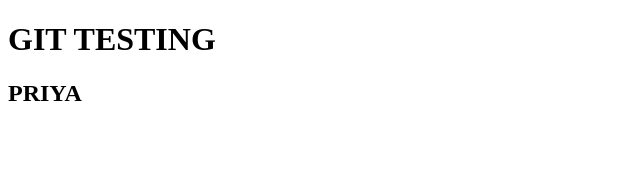
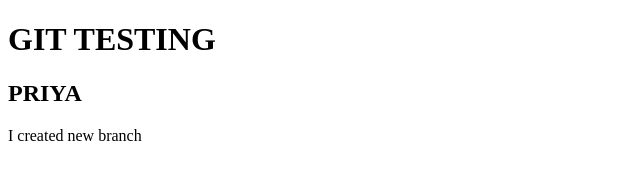
Before and after one commit to loveMySpaceHere/fork_test1, a plain HTML site: page priyahtmlfile.html in a window 1280 px wide. Shown: the whole page, without its empty margins (0-640 px from the left). Drawn offline with Linux system fonts and the light colour scheme.

Commit message:
Update priyahtmlfile.html

```diff
--- a/priyahtmlfile.html
+++ b/priyahtmlfile.html
@@ -9,5 +9,6 @@
 <body>
     <h1>GIT TESTING</h1>
     <h2>PRIYA</h2>
+    <h>I created new branch</h3>
 </body>
 </html>
```
